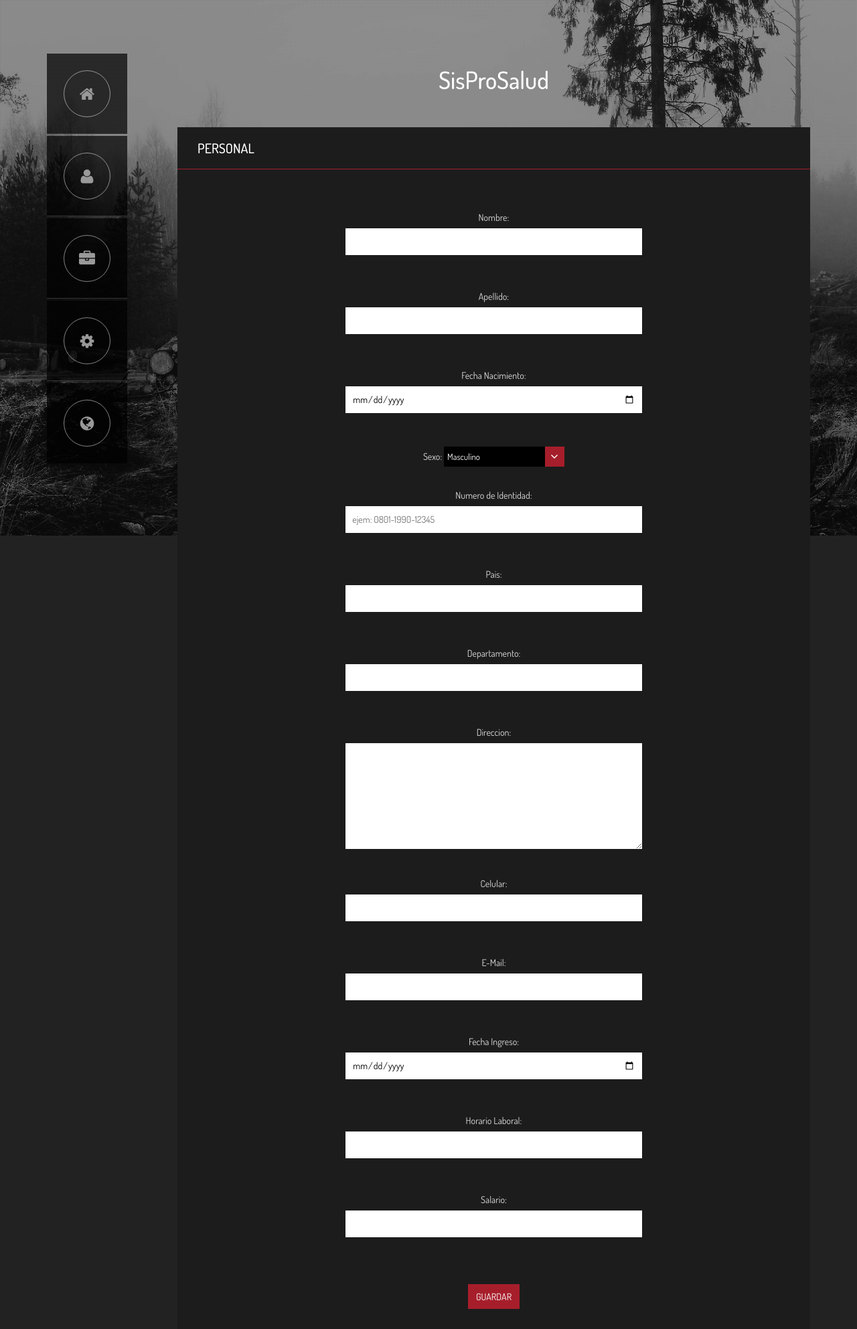
After one commit to JBEdix/ProyectoPOOSisProSalud, a PHP site: page /form/form_personal.php in a window 1280 px wide. The commit adds this page. Shown: the whole page at 67% size. Run offline with PHP 8.4, Linux system fonts and the light colour scheme.

Commit message:
segunda actualizacion

```diff
--- a/css/estilo_form_administrador.css
+++ /dev/null
@@ -1 +0,0 @@
--
--- a/form/css/templatemo_style.css
+++ b/form/css/templatemo_style.css
@@ -28,6 +28,14 @@ h1, h2, h3, h4, h5, h6 { font-family: 'Dosis', serif; color: white; }
 	background-color: gray;
   	opacity: 0.5;
   	filter:  alpha(opacity=50);
+}
+
+#menu-container {
+    background-color: #1C1C1C;
+}
+
+#menu-container:hover {
+    background-color: #2E2E2E;
 }
 
 .main-content { margin-top: 80px; }
@@ -153,7 +161,7 @@ label { font-weight: normal; }
 
 .full-row textarea { width: 100%; }
 
-input.mainBtn { background-color: #a71e2b; color: white; border: 0; outline: 0; margin-top: 20px; padding: 7px 12px; text-transform: uppercase; }
+button.mainBtn { background-color: #a71e2b; color: white; border: 0; outline: 0; margin-top: 20px; padding: 7px 12px; text-transform: uppercase; }
 
 .our-location li { line-height: 28px; }
 .our-location li span { color: #a71e2b; margin-right: 10px; }
--- /dev/null
+++ b/form/form_personal.php
@@ -0,0 +1,263 @@
+<!DOCTYPE html>
+<!--[if lt IE 7]> <html class="no-js lt-ie9 lt-ie8 lt-ie7" lang="en">
+<![endif]-->
+<!--[if IE 7]> <html class="no-js lt-ie9 lt-ie8" lang="en">
+<![endif]-->
+<!--[if IE 8]> <html class="no-js lt-ie9" lang="en"> <![endif]-->
+<!--[if gt IE 8]><!--> <html class="no-js" lang="en"> <!--<![endif]-->
+<head>
+    <title>Personal Clinica</title>
+    <meta name="viewport" content="width=device-width, initial-scale=1.0">
+    <meta name="description" content="">
+<!--
+Genius Template
+http://www.templatemo.com/tm-402-genius
+-->
+    <meta name="author" content="templatemo">
+    <meta charset="UTF-8">
+    <link href='http://fonts.googleapis.com/css?family=Dosis:300,400,500,600,700,800' rel='stylesheet' type='text/css'>
+
+    <!-- CSS Bootstrap & Custom -->
+    <link href="bootstrap/css/bootstrap.css" rel="stylesheet" media="screen">
+    <link href="css/font-awesome.min.css" rel="stylesheet" media="screen">
+    <link rel="stylesheet" href="css/templatemo_misc.css">
+    <link rel="stylesheet" href="css/animate.css">
+    <link href="css/templatemo_style.css" rel="stylesheet" media="screen">
+
+    <!-- Favicons -->
+    <link rel="shortcut icon" href="images/ico/favicon.ico">
+
+    <!-- JavaScripts -->
+    <script src="js/jquery-1.10.2.min.js"></script>
+    <script src="js/modernizr.js"></script>
+
+
+    <!--[if lt IE 8]>
+    <div style=' clear: both; text-align:center; position: relative;'>
+            <a href="http://www.microsoft.com/windows/internet-explorer/default.aspx?ocid=ie6_countdown_bannercode"><img src="http://storage.ie6countdown.com/assets/100/images/banners/warning_bar_0000_us.jpg" border="0" alt="" /></a>
+        </div>
+
+    <![endif]-->
+</head>
+<body>
+
+
+    <div class="bg-image"></div>
+    <div class="overlay-bg"></div>
+
+
+
+
+    <!-- This one in here is responsive menu for tablet and mobiles -->
+    <div class="responsive-navigation visible-sm visible-xs">
+        <a href="#" class="menu-toggle-btn">
+            <i class="fa fa-bars fa-2x"></i>
+        </a>
+        <div class="responsive_menu">
+            <ul class="main_menu">
+                <li><a class="show-1 homebutton" href="../index.php"><i class="fa fa-home"></i>Homepage</a></li>
+                <li><a class="" href="form_administrador1.php"><i class="fa fa-group"></i>About Us</a></li>
+                <li><a class="" href="#"><i class="fa fa-briefcase"></i>Our Gallery</a></li>
+                <li><a class="" href="#"><i class="fa fa-cogs"></i>Services</a></li>
+                <li><a class="" href="#"><i class="fa fa-globe"></i>Contact Us</a></li>
+            </ul> <!-- /.main_menu -->
+        </div> <!-- /.responsive_menu -->
+    </div> <!-- /responsive_navigation -->
+
+    <div class="main-content">
+        <div class="container">
+            <div class="row">
+
+                <!-- Static Menu -->
+                <div class="col-md-2 visible-md visible-lg">
+                    <div class="main_menu">
+                        <ul class="menu">
+                            <li><a  href="../index.php" data-toggle="tooltip" data-original-title="Inicio"><i class="fa fa-home"></i></a></li>
+                            <li><a  href="form_administrador1.php" data-toggle="tooltip" data-original-title="Adminsitrador"><i class="fa fa-user"></i></a></li>
+                            <li><a  href="#" data-toggle="tooltip" data-original-title="Reportes"><i class="fa fa-briefcase"></i></a></li>
+                            <li><a  href="#" data-toggle="tooltip" data-original-title="Personal de la Clinica"><i class="fa fa-cog"></i></a></li>
+                            <li><a  href="#" data-toggle="tooltip" data-original-title="otra cosa"><i class="fa fa-globe"></i></a></li>
+                        </ul>
+                    </div> <!-- /.main-menu -->
+                </div> <!-- /.col-md-2 -->
+
+                <!-- Begin Content -->
+                <div class="col-md-10">
+
+                    <div class="row">
+                        <div class="col-md-12">
+                            <div class="templatemo_logo">
+                                <h1> SisProSalud</h1>
+                            </div> <!-- /.logo -->
+                        </div> <!-- /.col-md-12 -->
+                    </div> <!-- /.row -->
+
+
+                    <div id="menu-container">
+
+
+                        <div id="menu-1" class="homepage">
+                            <div class="page-header">
+                                <h2 class="page-title" align="left">Personal</h2>
+                            </div> <!-- /.page-header -->
+                            <div  class="content-inner" align="center">
+                                <div class="row">
+                                    <div class="row contact-form">
+                                        <div class="col-md-3" >
+                                        </div>
+                                        <div class="col-md-6" align="center">
+                                            <label for="txt_nombre">Nombre:</label>
+                                            <input id="txt_nombre" type="text" maxlength="100">
+                                        </div>
+                                    </div>
+                                    <div class="row contact-form">
+                                        <div class="col-md-3" >
+                                        </div>
+                                        <div class="col-md-6">
+                                            <label for="txt_apellido">Apellido:</label>
+                                            <input id="txt_apellido" type="text" maxlength="100">
+                                        </div>
+                                    </div>
+                                    <div class="row contact-form">
+                                        <div class="col-md-3" >
+                                        </div>
+                                        <div class="col-md-6">
+                                            <label for="date_fecha_nac">Fecha Nacimiento:</label>
+                                            <div><input type="date" id="date_fecha_nac"></div>
+                                        </div>
+                                    </div>
+                                    <div class="row contact-form">
+                                        <div class="col-md-3" >
+                                        </div>
+                                        <div class="col-md-6" >
+                                            <label for="slc-sexo">Sexo:</label>
+                                            <select id="slc-sexo[]" class="">
+                                                <option value="Masculino">Masculino</option>
+                                                <option value="Femenico">Femenino</option>
+                                            </select>
+                                        </div>
+                                    </div>
+                                    <div class="row contact-form">
+                                        <div class="col-md-3" >
+                                        </div>
+                                        <div class="col-md-6">
+                                            <label for="txt_num_identidad">Numero de Identidad:</label>
+                                            <input type="text" id="txt_num_identidad" maxlength="15" placeholder="ejem: 0801-1990-12345">
+                                        </div>
+                                    </div>
+                                    <div class="row contact-form">
+                                        <div class="col-md-3" >
+                                        </div>
+                                        <div class="col-md-6">
+                                            <label for="subject-id">Pais:</label>
+                                            <input id="" ="txt_pais" type="text" maxlength="60">
+                                        </div>
+                                    </div>
+                                    <div class="row contact-form">
+                                    <div class="col-md-3" >
+                                        </div>
+                                        <div class="col-md-6">
+                                            <label for="txt_pais">Departamento:</label>
+                                            <input id="txt_pais" type="text" maxlength="60">
+                                        </div>
+                                    </div>
+                                    <div class="row contact-form">
+                                    <div class="col-md-3" >
+                                        </div>
+                                        <div class="col-md-6">
+                                            <p class="full-row">
+                                                <label for="txt_direccion">Direccion:</label>
+                                                <textarea name="txt_direccion" id="txt_direccion" rows="6"></textarea>
+                                            </p>
+                                        </div>
+                                    </div>
+                                    <div class="row contact-form">
+                                        <div class="col-md-3" >
+                                        </div>
+                                        <div class="col-md-6">
+                                            <label for="txt_celular">Celular:</label>
+                                            <input id="txt_celular" type="text" maxlength="60">
+                                        </div>
+                                    </div>
+                                    <div class="row contact-form">
+                                        <div class="col-md-3" >
+                                        </div>
+                                        <div class="col-md-6">
+                                            <label for="txt_email">E-Mail:</label>
+                                            <input id="txt_email" type="text" maxlength="60">
+                                        </div>
+                                    </div>
+                                    <div class="row contact-form">
+                                        <div class="col-md-3" >
+                                        </div>
+                                        <div class="col-md-6">
+                                            <label for="date_fecha_ing">Fecha Ingreso:</label>
+                                            <div><input type="date" id="date_fecha_ing"></div>
+                                        </div>
+                                    </div>
+                                    <div class="row contact-form">
+                                        <div class="col-md-3" >
+                                        </div>
+                                        <div class="col-md-6">
+                                            <label for="txt_horario_laboral">Horario Laboral:</label>
+                                            <input id="txt_horario_laboral" type="text" maxlength="60">
+                                        </div>
+                                    </div>
+                                    <div class="row contact-form">
+                                        <div class="col-md-3" >
+                                        </div>
+                                        <div class="col-md-6">
+                                            <label for="txt_salario">Salario:</label>
+                                            <input id="txt_salario" type="text" maxlength="60">
+                                        </div>
+                                    </div>
+                                     <div class="row contact-form">
+                                        <div class="col-md-3" >
+                                        </div>
+                                        <div class="col-md-6">
+                                            <button class="mainBtn" >
+                                                Guardar
+                                            </button>
+                                        </div>
+                                    </div>
+
+                                </div> <!-- /.row -->
+                            </div> <!-- /.our-team -->
+                        </div> <!-- /.content-inner -->
+                    </div> <!-- /.about-us -->
+                </div> <!-- /.content-holder -->
+            </div> <!-- /.col-md-10 -->
+        </div> <!-- /.row -->
+    </div> <!-- /.container -->
+<!-- /.main-content -->
+
+    <script src="bootstrap/js/bootstrap.min.js"></script>
+
+    <script src="js/jquery.mixitup.min.js"></script>
+    <script src="js/jquery.nicescroll.min.js"></script>
+    <script src="js/jquery.lightbox.js"></script>
+    <script src="js/templatemo_custom.js"></script>
+
+    <script>
+        function initialize() {
+          var mapOptions = {
+            zoom: 15,
+            center: new google.maps.LatLng(16.832179,96.134976)
+          };
+
+          var map = new google.maps.Map(document.getElementById('map-canvas'),
+              mapOptions);
+        }
+
+        function loadScript() {
+          var script = document.createElement('script');
+          script.type = 'text/javascript';
+          script.src = 'https://maps.googleapis.com/maps/api/js?v=3.exp&sensor=false&' +
+              'callback=initialize';
+          document.body.appendChild(script);
+        }
+
+    </script>
+<!-- templatemo 402 genius -->
+</body>
+</html>
--- a/index.php
+++ b/index.php
@@ -26,7 +26,7 @@
                 </div>
 
                 <div class="form-group">
-                    <label class="col-md-4 control-label" >Contraseña</label>
+                    <label class="col-md-4 control-label">Contraseña</label>
                     <div class="col-md-4 inputGroupContainer">
                         <div class="input-group">
                             <span class="input-group-addon"><i class="glyphicon glyphicon-question-sign"></i></span>
--- a/js/controlador.js
+++ b/js/controlador.js
@@ -40,13 +40,13 @@ $(document).ready(function(){
 			data: parametros,
 			success:function(resultado){
 				if (resultado == "1") {
-                    location.href="form/form_administrador.php";
+                    location.href="form/form_administrador1.php";
                 }
                 else if (resultado == "2"){
-                    location.href="form/form_administrador.php";
+                    location.href="form/form_administrador1.php";
                 }
                 else if (resultado == "3"){
-                    location.href="form/form_administrador.php";
+                    location.href="form/form_administrador1.php";
                 }
                 else if (resultado == "0"){
                     $("#div-mensaje").show();
```
Also changed, not shown: form/form_administrador1.php (+8 -8 lines).
